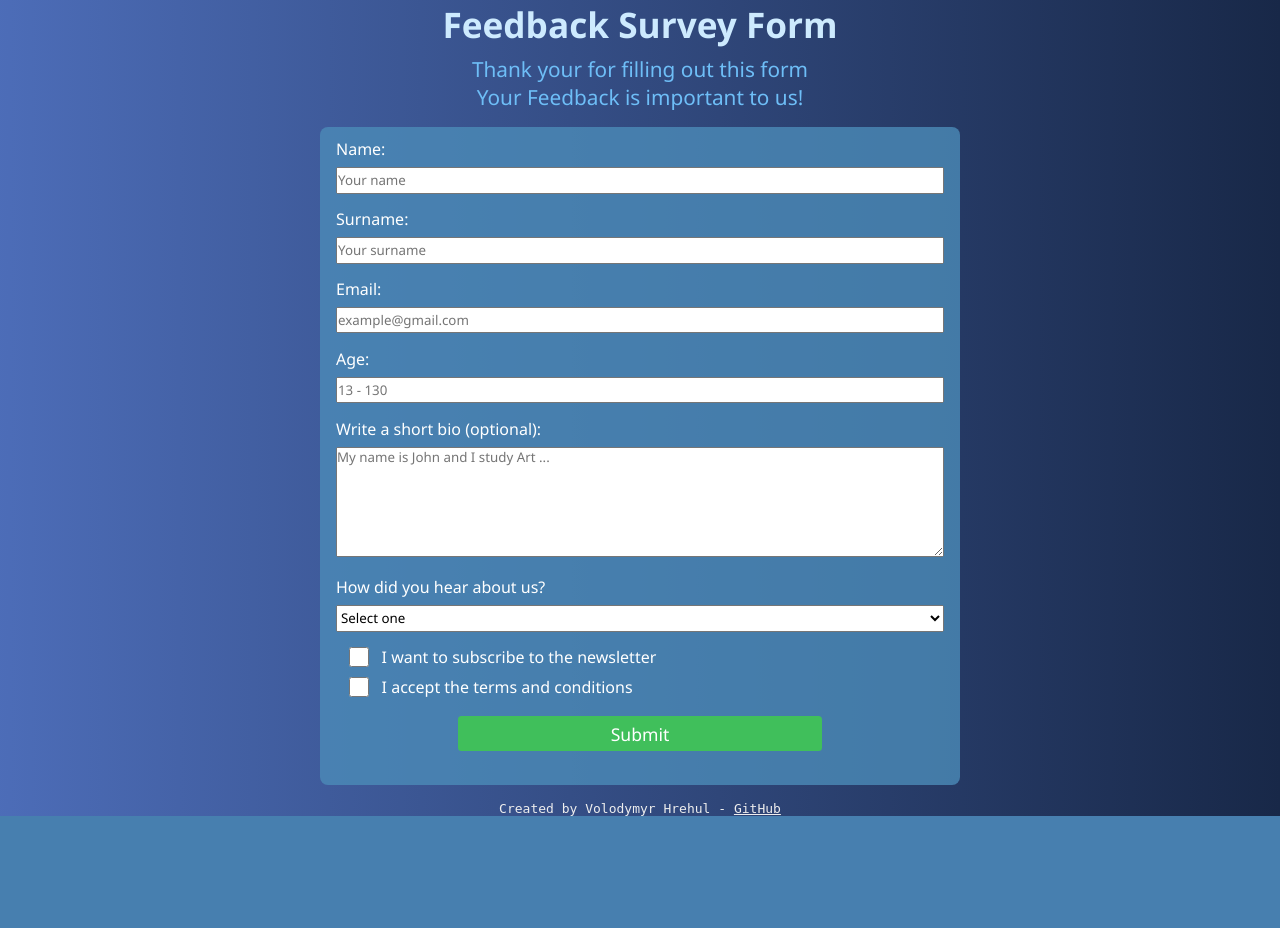
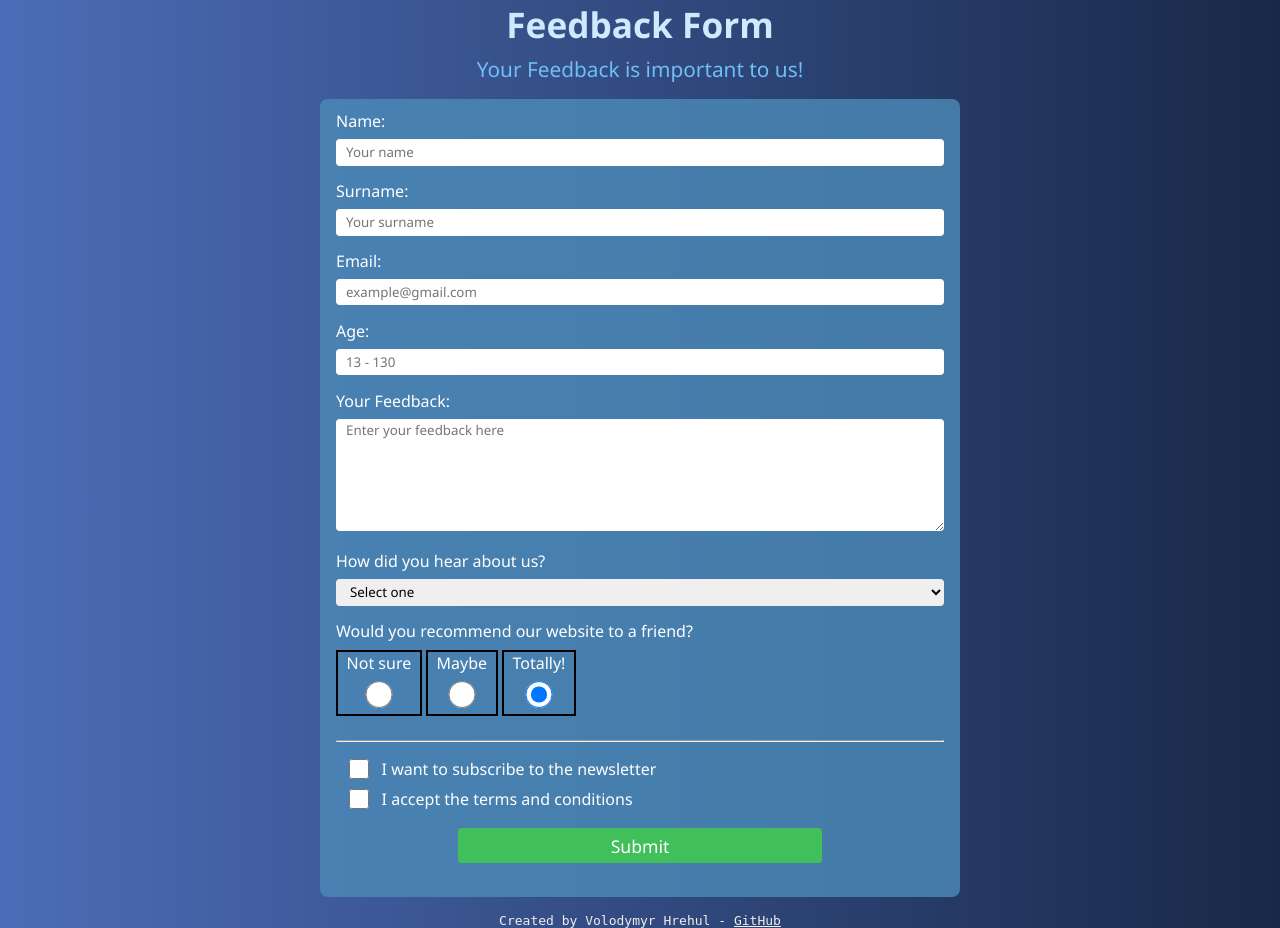
Before and after one commit to Premisterio/Mini-projects, a PHP site: page / in a window 1280 px wide. Before the commit the page ends 816 px from the top, so only its background shows below. Run offline with PHP 8.4, Linux system fonts and the light colour scheme.

Commit message:
whatever

```diff
--- a/survey-proj/index.html
+++ b/survey-proj/index.html
@@ -6,8 +6,7 @@
     <meta charset="UTF-8">
     <meta name="viewport" content="width=device-width, initial-scale=1.0">
     <link rel="stylesheet" href="styles.css">
-    <h1 id="title">Feedback Survey Form</h1>
-    <p id="description">Thank your for filling out this form</p>
+    <h1 id="title">Feedback Form</h1>
     <p id="description">Your Feedback is important to us!</p>
 </head>
 
@@ -34,8 +33,8 @@
         </label>
 
         <label for="bio">
-            Write a short bio (optional):
-            <textarea name="bio" id="bio" rows="6" placeholder="My name is John and I study Art ... " maxlength="500"></textarea>
+            Your Feedback:
+            <textarea name="bio" id="bio" rows="6" placeholder="Enter your feedback here" maxlength="500"></textarea>
         </label>
 
         <label>
@@ -49,6 +48,25 @@
                 <option value="5">Other</option>
             </select>
         </label>
+
+        <!-- radio btn -->
+        <legend>Would you recommend our website to a friend? </legend>
+        <label for="radio-btn" class="radio-btn">
+            Not sure
+            <input type="radio" name="radio-btn" id="radiobtn1" value="1">
+        </label>
+
+        <label for="radio-btn" class="radio-btn">
+            Maybe
+            <input type="radio" name="radio-btn" id="radiobtn2" value="2">
+        </label>
+        <label for="radio-btn" class="radio-btn">
+            Totally!
+            <input type="radio" name="radio-btn" id="radiobtn3" value="3" checked>
+        </label>
+        <!-- radio btn -->
+
+        <hr>
 
         <label for="checkbox1" class="checkbox-lbl">
             <input class="checkbox" id="checkbox1" type="checkbox" name="checkbox1" value="1" /> I want to subscribe to
@@ -65,17 +83,6 @@
     </form>
 </body>
 
-<!-- // запущені тести
-34. Ви повинні мати щонайменше два елементи input з type зі значенням radio (радіокнопки).
-35. Ви повинні мати щонайменше дві радіокнопки, які є нащадками #survey-form.
-36. Всі радіокнопки повинні мати атрибут value та значення.
-37. Всі радіокнопки повинні мати атрибут name та значення.
-38. В кожній групі радіокнопок повинно бути щонайменше 2 радіокнопки.
-42. Ви повинні мати елемент input або button з id зі значенням submit.
-43. Ваш #submit повинен мати type зі значенням submit.
-44. Ваш #submit повинен бути нащадком #survey-form.
-// виконані тести -->
-
 <footer>
     <p class="footer-p">
         Created by Volodymyr Hrehul - <a class="footer-a" href="https://github.com/Premisterio">GitHub</a>
--- a/survey-proj/styles.css
+++ b/survey-proj/styles.css
@@ -19,7 +19,7 @@ html {
     margin-bottom: 0.2em;
 }
 
-/* Message below the header 1 */
+/* Description */
 #description {
     color: hsl(205, 90%, 70%);
     text-align: center;
@@ -43,8 +43,30 @@ textarea {
     margin: 0.5em 0;
     width: 100%;
     min-height: 2em;
+    border: none;
+    border-radius: 4px;
+    padding: 2px 10px;
+
 }
 
+/* Style for radio label */
+.radio-btn {
+    width: 80;
+    text-align: center;
+    display: inline-block;
+    border: 2px solid black;
+}
+
+.radio-btn > input {
+    display: inline;
+}
+
+/* Separator */
+hr{
+    margin: 1em 0 1em 0 ;
+}
+
+/* Checkbox style */
 .checkbox {
     width: 5%;
     min-height: 1.5em;
@@ -55,6 +77,14 @@ textarea {
 label {
     display: block;
     margin: 0.5rem 0;
+}
+
+/* CSS for checkbox label */
+.checkbox-lbl {
+    margin: 0.5rem;
+    display: flex;
+    align-items: center;
+    gap: 0.5em;
 }
 
 /* Submit button */
@@ -81,16 +111,6 @@ input[type="submit"]:active {
     color: #FFF;
 }
 
-/* CSS for checkbox label */
-.checkbox-lbl {
-    margin: 0.5rem;
-    display: flex;
-    align-items: center;
-    gap: 0.5em;
-}
-
-
-
 /* Footer */
 .footer-p,
 .footer-a {
```
